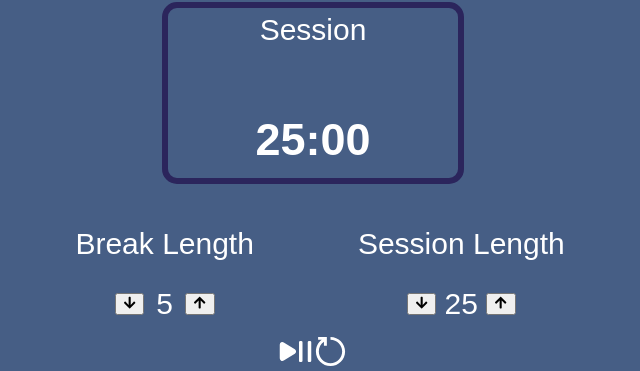
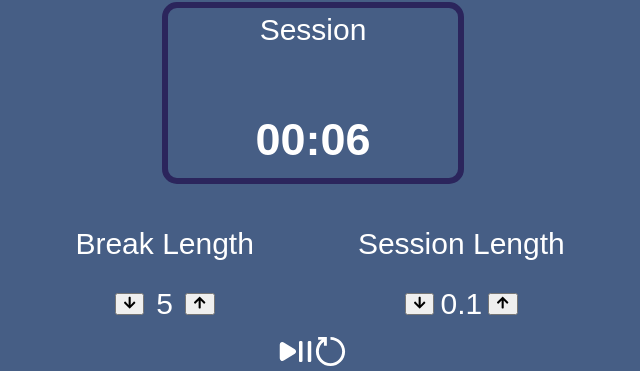
Before and after one commit to MookLags/fcc-clock, a React (Vite) app: page / in a window 1280 px wide. Shown: the part 178-549 px from the top of the page, without its empty margins (327-967 px from the left). Built offline with nearby package versions, Linux system fonts and the light colour scheme.

Commit message:
fixed startStop

```diff
--- a/src/pages/HomePage.jsx
+++ b/src/pages/HomePage.jsx
@@ -8,10 +8,11 @@ import TimerControl from '../components/TimerControl';
 const HomePage = () => {
   const countdownRef = useRef(null);
   const [session, setSession] = useState(true);
-  const [sessionTime, setSessionTime] = useState(25);
+  const [sessionTime, setSessionTime] = useState(0.1);
   const [breakTime, setBreakTime] = useState(5);
   const [isPaused, setIsPaused] = useState(true);
   const [displayTime, setDisplayTime] = useState(sessionTime);
+  const [startTime, setStartTime] = useState(0);
 
   const pageStyle = {
     display: "flex",
@@ -35,11 +36,6 @@ const HomePage = () => {
   const bgColor = "#465e85";
 
   useEffect(() => {
-    setDisplayTime(session ? sessionTime : breakTime)
-    return () => <></>
-  }, [session, sessionTime, breakTime])
-
-  useEffect(() => {
     document.body.style.backgroundColor = bgColor;
     document.body.style.margin = "0px";
     return () => {
@@ -48,9 +44,9 @@ const HomePage = () => {
     }
   }, [])
 
-  const handleCompletion = () => {
-    setTimeout(() => setSession(prev => !prev), 1000);
-  }
+  useEffect(() => {
+    setDisplayTime(Date.now() + (session ? sessionTime : breakTime) * 60000)
+  }, [session, sessionTime, breakTime]);
 
   const renderer = ({minutes, seconds, completed}) => {
     if (completed) {
@@ -83,7 +79,10 @@ const HomePage = () => {
     if (isPaused) {
       countdownRef.current.getApi().start();
     } else {
+      const remainingTime = displayTime - Date.now();
+      setDisplayTime(Date.now() + remainingTime);
       countdownRef.current.getApi().pause();
+      console.log(remainingTime);
     }
     setIsPaused(prev => !prev);
   }
@@ -92,12 +91,11 @@ const HomePage = () => {
   <div style={pageStyle}>
     <MainTitle />
     <Timer ofType={session ? "Session" : "Break"} timeLeft={
-//      <Countdown date={session ? (Date.now() + sessionTime * 60000) : (Date.now() + breakTime * 60000)}
-      <Countdown date={Date.now() + displayTime * 60000}
+      <Countdown date={displayTime}
       renderer={renderer}
       ref={countdownRef}
       autoStart={false}
-      onComplete={handleCompletion}
+      onComplete={() => setSession(prev => !prev)}
       />
     } />
     <div id="length-control-div" style={lengthControlStyle}>
```
